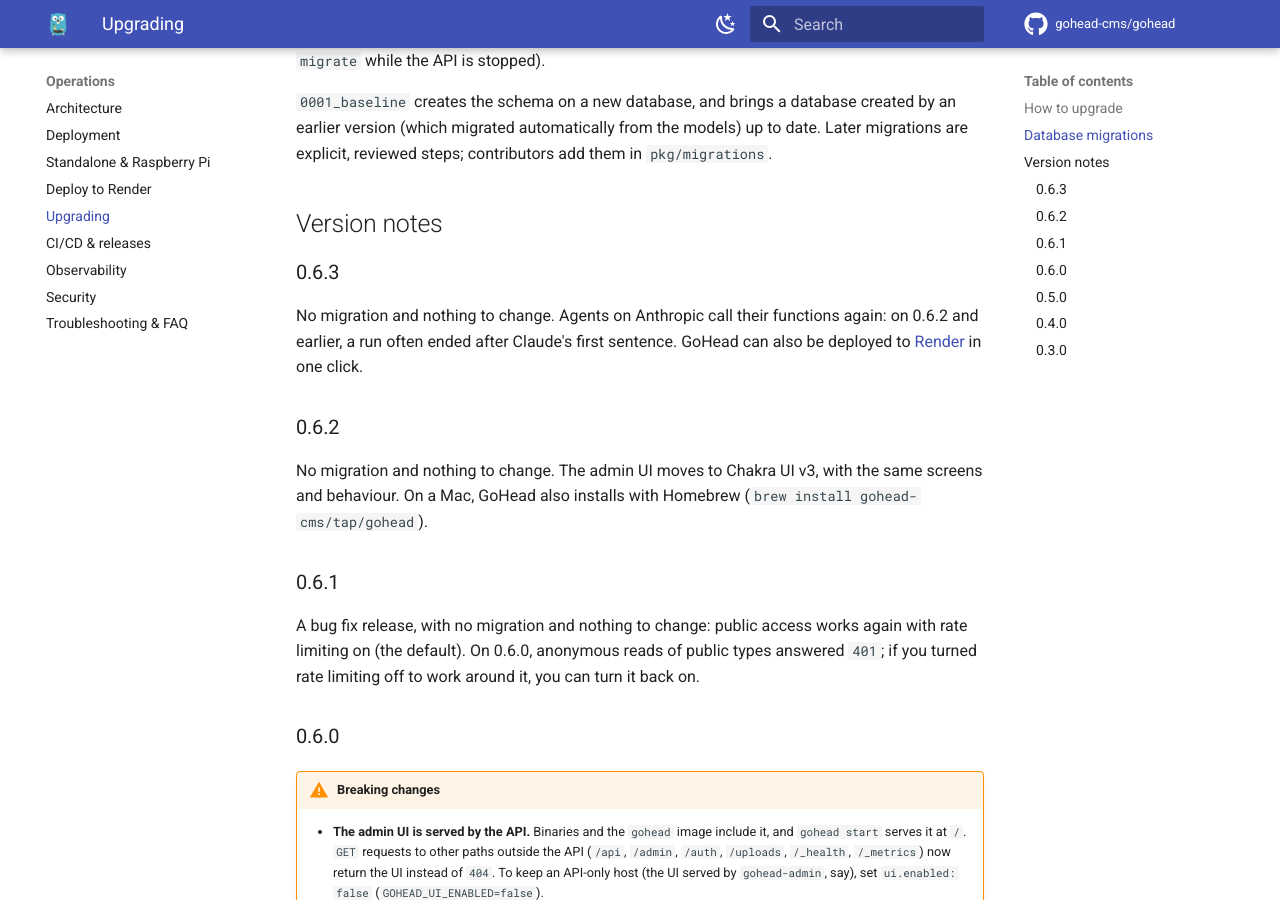
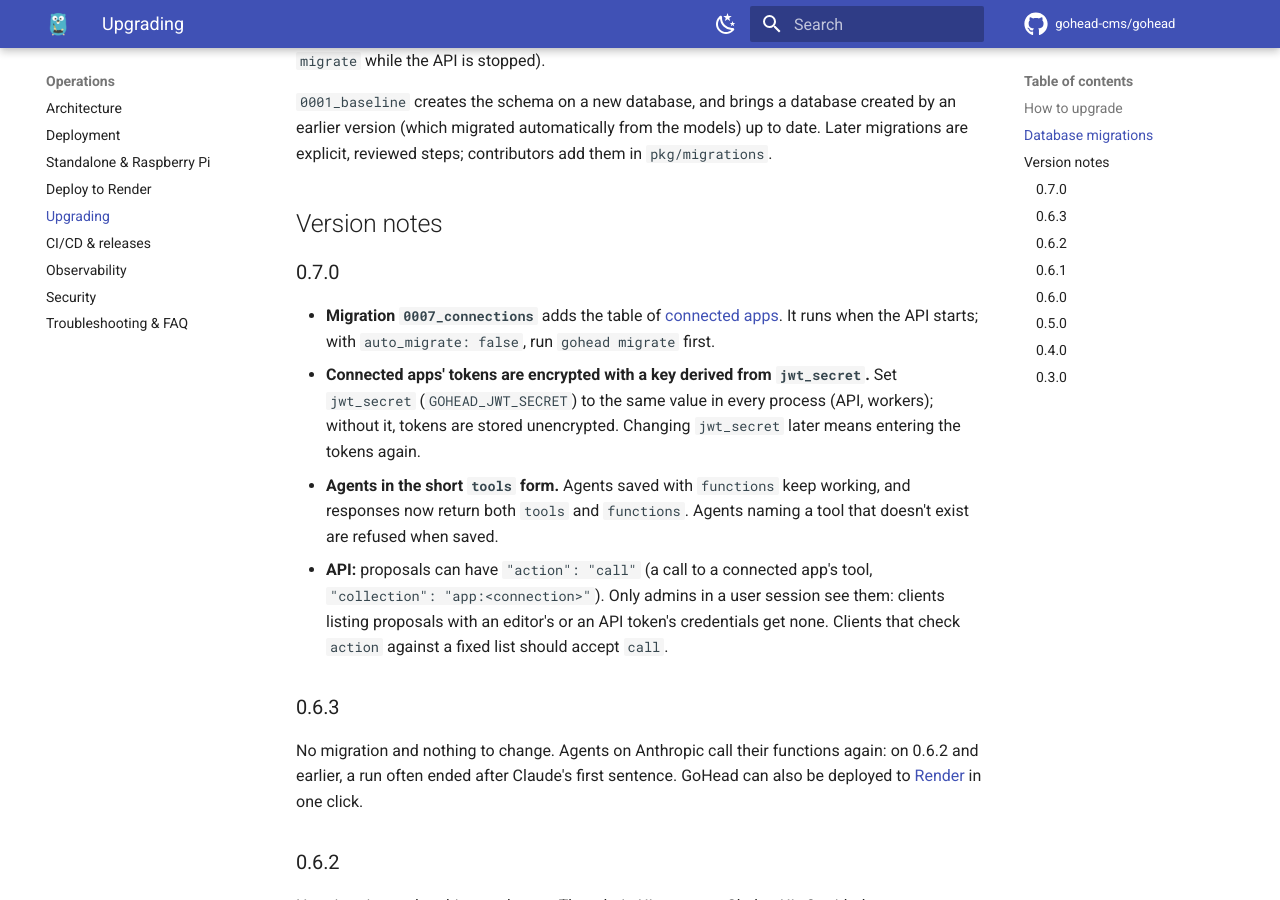
Before and after one commit to gohead-cms/gohead, an MkDocs documentation site: the page built from docs/content/operations/upgrading.md, in a window 1280 px wide and 900 px high, scrolled down 1317 px. Built offline with MkDocs 1.6.1 and Material for MkDocs 9.7.7, drawn with Linux system fonts in a browser that asks for light colours; comment, search, counter and statistics services are not loaded.

Commit message:
chore(release): prepare release 0.7.0
Co-Authored-By: Claude Opus 5.5 <noreply@anthropic.com>
Claude-Session: https://claude.ai/code/session_01S1gbsa6mcbMcpUW3JKmxY2

```diff
--- a/docs/content/operations/upgrading.md
+++ b/docs/content/operations/upgrading.md
@@ -67,6 +67,22 @@ earlier version (which migrated automatically from the models) up to date. Later
 migrations are explicit, reviewed steps; contributors add them in `pkg/migrations`.
 
 ## Version notes
+
+### 0.7.0
+
+- **Migration `0007_connections`** adds the table of [connected apps](../agents/connected-apps.md).
+  It runs when the API starts; with `auto_migrate: false`, run `gohead migrate` first.
+- **Connected apps' tokens are encrypted with a key derived from `jwt_secret`.** Set
+  `jwt_secret` (`GOHEAD_JWT_SECRET`) to the same value in every process (API, workers);
+  without it, tokens are stored unencrypted. Changing `jwt_secret` later means entering
+  the tokens again.
+- **Agents in the short `tools` form.** Agents saved with `functions` keep working, and
+  responses now return both `tools` and `functions`. Agents naming a tool that doesn't
+  exist are refused when saved.
+- **API:** proposals can have `"action": "call"` (a call to a connected app's tool,
+  `"collection": "app:<connection>"`). Only admins in a user session see them: clients
+  listing proposals with an editor's or an API token's credentials get none. Clients that
+  check `action` against a fixed list should accept `call`.
 
 ### 0.6.3
 
```
Also changed, not shown: CHANGELOG.md, 4 other files.
